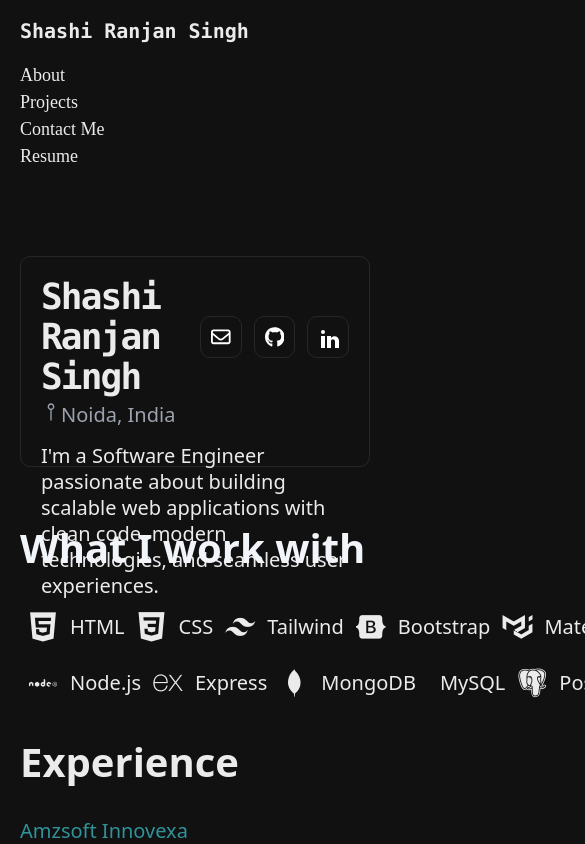
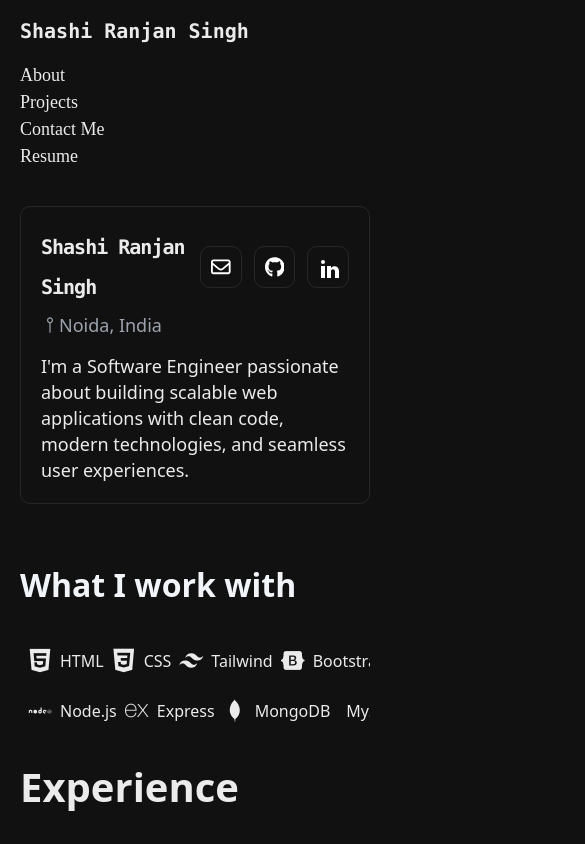
Before and after one commit to PrathamSingh1/Portfolio, a React (Vite) app: page / in a window 390 px wide. Shown: the top 844 px of the page, 585 px wide, since content can reach past the window. Built offline with nearby package versions, Linux system fonts and the light colour scheme; a web font is replaced by a local one.

Commit message:
Making it Mobile responsive

```diff
--- a/src/pages/Home.jsx
+++ b/src/pages/Home.jsx
@@ -2,13 +2,13 @@ import React from 'react'
 
 const Home = () => {
   return (
-    <div className='sm:max-w-[810px] max-w-[350px] mx-auto mt-[70px]'>
+    <div className='sm:max-w-[810px] max-w-[350px] mx-auto sm:mt-[70px] mt-[20px]'>
 
       {/* Border Section */}
-      <div className='border-[1px] border-[#27272a] w-[full] h-[25vh] p-[20px] rounded-[10px]'>
+      <div className='border-[1px] border-[#27272a] w-[full] sm:h-[25vh] p-[20px] rounded-[10px]'>
         <div className='flex items-center justify-between'>
           <div>
-            <h1 className='font-[Menlo] text-[36px] leading-[40px] font-[700] tracking-tighter'>Shashi Ranjan Singh</h1>
+            <h1 className='font-[Menlo] sm:text-[36px] text-[20px] leading-[40px] font-[700] tracking-tighter'>Shashi Ranjan Singh</h1>
           </div>
           <div className='flex items-center gap-3'>
             <div className='p-[10px] border-[1px] border-[#27272a] w-[41.6px] h-[41.6px] rounded-[10px]'>
@@ -23,13 +23,13 @@ const Home = () => {
 
           </div>
         </div>
-        <div className='flex text-[#9ca3af] font-[400] text-[20px] leading-[26px] mt-[5px]'>
-          <div className='w-[20px] h-[20px]'>
+        <div className='flex items-center text-[#9ca3af] font-[400] sm:text-[20px] text-[18px] leading-[26px] mt-[5px]'>
+          <div className='sm:w-[20px] w-[18px] sm:h-[20px] h-[18px]'>
             <svg viewBox="0 0 15 15" fill="none" xmlns="http://www.w3.org/2000/svg"><path d="M6 3.5C6 2.67157 6.67157 2 7.5 2S9 2.67157 9 3.5 8.32843 5 7.5 5C6.67157 5 6 4.32843 6 3.5zM8 5.94999C9.14112 5.71836 10 4.70948 10 3.5 10 2.11929 8.88071 1 7.5 1 6.11929 1 5 2.11929 5 3.5c0 1.20948.85888 2.21836 2 2.44999V13.5c0 .2761.22386.5.5.5s.5-.2239.5-.5V5.94999z" fill="currentcolor" fill-rule="evenodd" clip-rule="evenodd"></path></svg>
           </div>
           <span>Noida, India</span>
         </div>
-        <div className='text-[20px] font-[400] leading-[26px] mt-[15px]'>
+        <div className='sm:text-[20px] text-[18px] font-[400] leading-[26px] mt-[15px]'>
           <p>I'm a Software Engineer passionate about building scalable web applications with clean code, modern technologies, and seamless user experiences.</p>
         </div>
 
@@ -37,34 +37,34 @@ const Home = () => {
 
       {/* What I Work With */}
       <div>
-        <h1 className='text-[40px] text-[#f1f5f9] leading-[52px] font-[700] mb-[30px] mt-[55px]'>What I work with</h1>
+        <h1 className='sm:text-[40px] text-[32px] text-[#f1f5f9] leading-[52px] font-[700] mb-[30px] mt-[55px]'>What I work with</h1>
         <div>
-          <div className='flex items-center gap-3 text-[20px] p-[8px]'>
-            <i className="devicon-html5-plain text-3xl"></i> HTML
-            <i className="devicon-css3-plain text-3xl"></i> CSS
-            <i className="devicon-tailwindcss-plain text-3xl"></i> Tailwind
-            <i className="devicon-bootstrap-plain text-3xl"></i> Bootstrap
-            <i className="devicon-materialui-plain text-3xl"></i> MaterialUI
-            <i className="devicon-sass-plain text-3xl"></i> Sass
-            <i className="devicon-javascript-plain text-3xl"></i> JavaScript
-            <i className="devicon-typescript-plain text-3xl"></i> TypeScript
-            <i className="devicon-react-plain text-3xl"></i> React
-            <i className="devicon-nextjs-plain text-3xl"></i> Nextjs
+          <div className='flex items-center sm:gap-3 gap-2 sm:text-[20px] text-[16px] p-[8px] overflow-hidden'>
+            <i className="devicon-html5-plain sm:text-3xl text-2xl"></i> HTML
+            <i className="devicon-css3-plain sm:text-3xl text-2xl"></i> CSS
+            <i className="devicon-tailwindcss-plain sm:text-3xl text-2xl"></i> Tailwind
+            <i className="devicon-bootstrap-plain sm:text-3xl text-2xl"></i> Bootstrap
+            <i className="devicon-materialui-plain sm:text-3xl text-2xl"></i> MaterialUI
+            <i className="devicon-sass-plain sm:text-3xl text-2xl"></i> Sass
+            <i className="devicon-javascript-plain sm:text-3xl text-2xl"></i> JavaScript
+            <i className="devicon-typescript-plain sm:text-3xl text-2xl"></i> TypeScript
+            <i className="devicon-react-plain sm:text-3xl text-2xl"></i> React
+            <i className="devicon-nextjs-plain sm:text-3xl text-2xl"></i> Nextjs
           </div>
-          <div className='flex items-center gap-3 text-[20px] p-[8px] mt-[10px]'>
-            <i class="devicon-nodejs-plain-wordmark text-3xl"></i> Node.js
-            <i class="devicon-express-original text-3xl"></i> Express
-            <i class="devicon-mongodb-plain text-3xl"></i> MongoDB
-            <i class="devicon-mysql-original text-3xl"></i> MySQL
-            <i class="devicon-postgresql-plain text-3xl"></i> PostgreSQL
-            <i class="devicon-prisma-original text-3xl"></i> Prisma
-            <i class="devicon-git-plain text-3xl"></i> Git
-            <i class="devicon-github-original text-3xl"></i> Github
-            <i class="devicon-docker-plain text-3xl"></i> Docker
-            <i class="devicon-amazonwebservices-plain-wordmark text-3xl"></i> AWS
-            <i class="devicon-cloudflare-plain text-3xl"></i> Cloudflare
-            <i class="devicon-vercel-original text-3xl"></i> Vercel
-            <i class="devicon-bash-plain text-3xl"></i> Bash
+          <div className='flex items-center sm:gap-3 gap-2 sm:text-[20px] text-[16px] p-[8px] mt-[10px] overflow-hidden'>
+            <i class="devicon-nodejs-plain-wordmark sm:text-3xl text-2xl"></i> Node.js
+            <i class="devicon-express-original sm:text-3xl text-2xl"></i> Express
+            <i class="devicon-mongodb-plain sm:text-3xl text-2xl"></i> MongoDB
+            <i class="devicon-mysql-original sm:text-3xl text-2xl"></i> MySQL
+            <i class="devicon-postgresql-plain sm:text-3xl text-2xl"></i> PostgreSQL
+            <i class="devicon-prisma-original sm:text-3xl text-2xl"></i> Prisma
+            <i class="devicon-git-plain sm:text-3xl text-2xl"></i> Git
+            <i class="devicon-github-original sm:text-3xl text-2xl"></i> Github
+            <i class="devicon-docker-plain sm:text-3xl text-2xl"></i> Docker
+            <i class="devicon-amazonwebservices-plain-wordmark sm:text-3xl text-2xl"></i> AWS
+            <i class="devicon-cloudflare-plain sm:text-3xl text-2xl"></i> Cloudflare
+            <i class="devicon-vercel-original sm:text-3xl text-2xl"></i> Vercel
+            <i class="devicon-bash-plain sm:text-3xl text-2xl"></i> Bash
           </div>
         </div>
       </div>
@@ -73,7 +73,7 @@ const Home = () => {
       <div>
         <h1 className='text-[40px] leading-[52px] font-[700] mb-[30px] mt-[30px]'>Experience</h1>
         <div className='sm:max-w-[740px] max-w-[350px] mx-auto'>
-          <h2 className='text-[20px] leading-[26px] text-[#31929a] font-[500]'>Amzsoft Innovexa</h2>
+          <h2 className='text-[20px] leading-[26px] text-[#31929a] font-[500]'>Codexon</h2>
           <h1 className='text-[20px] leading-[28px] text-[#f1f5f9] font-[700]'>Software Engineering Intern</h1>
           <h3 className='text-[14px] leading-[20px] text-[#94a3b8] font-[400]'>July 2024 - Dec 2024 </h3>
           <p className='text-[20px] leading-[26px] text-[#cbd5e1] font-[400]'>Developed and maintained frontend features using React.js. Worked on creating responsive, user-friendly interfaces and improving overall UI/UX for the company's web applications. Collaborated with the backend team to integrate APIs and ensure smooth functionality across the platform.</p>
```
Also changed, not shown: 1 other file (tests, documents, lock files or other folders).
